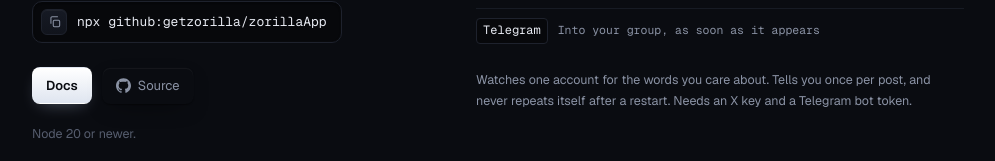
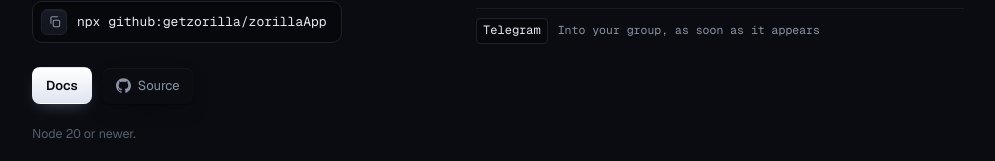
Before and after one commit to getzorilla/zorillaWebsite, a Next.js app: page / in a window 1280 px wide. Shown: the part 540-701 px from the top of the page, without its empty margins (142-1137 px from the left). Built offline with nearby package versions, Linux system fonts and the light colour scheme; no server answers.

Commit message:
cutting out unnecessary wording

```diff
--- a/app/globals.css
+++ b/app/globals.css
@@ -518,7 +518,6 @@
   border: 1px solid var(--line); border-radius: 4px; padding: 2px 6px; white-space: nowrap;
 }
 .case-steps li span { color: var(--dim); font-family: var(--mono); font-size: 11.5px; }
-.case-note { margin: 16px 0 0; color: var(--dim); font-size: 12.5px; line-height: 1.7; }
 
 @media (max-width: 900px) {
   .hero-grid { grid-template-columns: 1fr; gap: 34px; }
--- a/app/page.js
+++ b/app/page.js
@@ -14,19 +14,16 @@
   {
     id: 'traders', slug: 'telegram-post-to-group', who: 'Traders',
     line: 'Check if a KOL posts on X, post it in your Telegram group automatically',
-    why: 'Watches one account for the words you care about. Tells you once per post, and never repeats itself after a restart.',
     steps: [
       'Every 10 minutes',
       'Search X  from:VitalikButerin (rollup OR L2)',
       'First time only  By post ID',
       'Telegram  Into your group, as soon as it appears',
     ],
-    needs: 'an X key and a Telegram bot token',
   },
   {
     id: 'influencers', slug: 'news-to-x', who: 'Influencers',
     line: 'Watch the news on any subject, have Claude draft a post, put it on X',
-    why: 'Half-hourly. You name the subject, and it never drafts the same story twice.',
     steps: [
       'Every 30 minutes',
       'Search Hacker News  About "Robinhood Chain"',
@@ -34,31 +31,25 @@
       'Ask Claude  "write one post, under 240 characters"',
       'Post to X  {{ $json.text }}',
     ],
-    needs: 'a Claude key and an X access token',
   },
   {
     id: 'community', slug: 'sol-price-moves-to-discord', who: 'Communities',
     line: 'Announce a SOL price move to Discord, and stay quiet otherwise',
-    why: 'Checks every ten minutes and says nothing until the price is 5% away from the last figure it announced.',
     steps: [
       'Every 10 minutes',
       'Coin price  Solana in USD',
       'When this moves  By 5 percent, up or down',
       'Discord  "SOL is up 6% to $214"',
     ],
-    needs: 'a Discord webhook',
   },
   {
     id: 'selling', slug: 'payment-to-slack-and-notion', who: 'Sellers',
     line: 'Turn a Stripe payment into a Slack message and a Notion row',
-    why: 'One step feeding two, so both happen from the same payment. Fires once per payment.',
     steps: ['New Stripe payment', 'Slack  "$49.00 from buyer@example.com"', 'Notion  Add a row'],
-    needs: 'Stripe, Slack and Notion keys',
   },
   {
     id: 'builders', slug: 'contract-event-to-telegram', who: 'Builders',
     line: 'Smart contract fires an event, Claude says what it means, it lands in Telegram',
-    why: 'Paste a Solidity event line and it decodes every field. Amounts stay whole numbers the whole way, and each transaction is only reported once.',
     steps: [
       'Every 5 minutes',
       'Contract events  event Transfer(address indexed from, address indexed to, uint256 value)',
@@ -66,7 +57,6 @@
       'Ask Claude  "say what happened in one line, keep the numbers exact"',
       'Telegram  Into your group',
     ],
-    needs: 'a Claude key and a Telegram bot token',
   },
 ]
 
--- a/components/UseCases.js
+++ b/components/UseCases.js
@@ -38,7 +38,6 @@
                   )
                 })}
               </ol>
-              <p className="case-note">{c.why} Needs {c.needs}.</p>
             </div>
           </div>
         ))}
```
